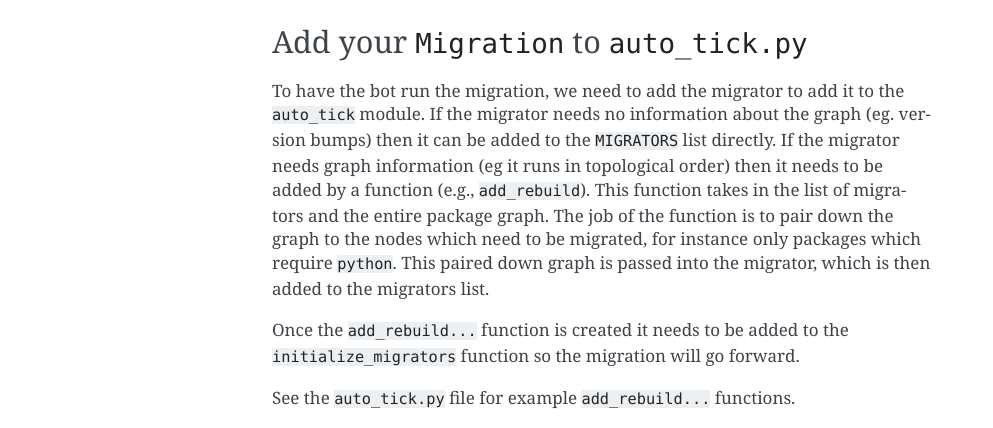
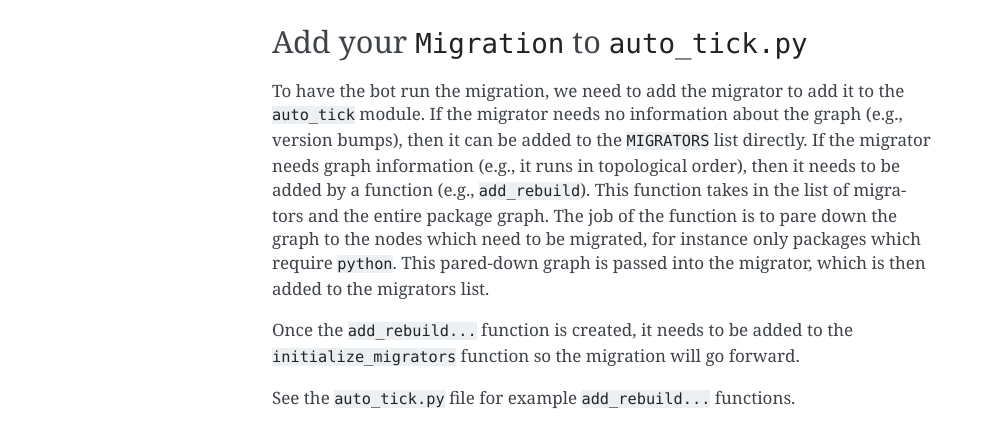
Before and after one commit to regro/cf-scripts, a Sphinx documentation site: the page built from docs/migrators.rst, in a window 1280 px wide. Shown: the part 1567-1995 px from the top of the page, without its empty margins (148-1141 px from the left). Built offline with Sphinx 7.4.7, drawn with Linux system fonts in a browser that asks for light colours; pages that are not in the unit, such as notebooks, are missing from menus.

Commit message:
docs/migrators.rst: Fix spelling and interpunction

```diff
--- a/docs/migrators.rst
+++ b/docs/migrators.rst
@@ -58,17 +58,17 @@ Add your ``Migration`` to ``auto_tick.py``
 ------------------------------------------
 To have the bot run the migration, we need to add the migrator to add it to the
 ``auto_tick`` module.
-If the migrator needs no information about the graph (eg. version bumps) then
+If the migrator needs no information about the graph (e.g., version bumps), then
 it can be added to the ``MIGRATORS`` list directly.
-If the migrator needs graph information (eg it runs in topological order) then it
+If the migrator needs graph information (e.g., it runs in topological order), then it
 needs to be added by a function (e.g., ``add_rebuild``).
 This function takes in the list of migrators and the entire package graph.
-The job of the function is to pair down the graph to the nodes which need
+The job of the function is to pare down the graph to the nodes which need
 to be migrated, for instance only packages which require ``python``.
-This paired down graph is passed into the migrator, which is then added
+This pared-down graph is passed into the migrator, which is then added
 to the migrators list.
 
-Once the ``add_rebuild...`` function is created it needs to be added to the
+Once the ``add_rebuild...`` function is created, it needs to be added to the
 ``initialize_migrators`` function so the migration will go forward.
 
 See the ``auto_tick.py`` file for example ``add_rebuild...`` functions.
```
